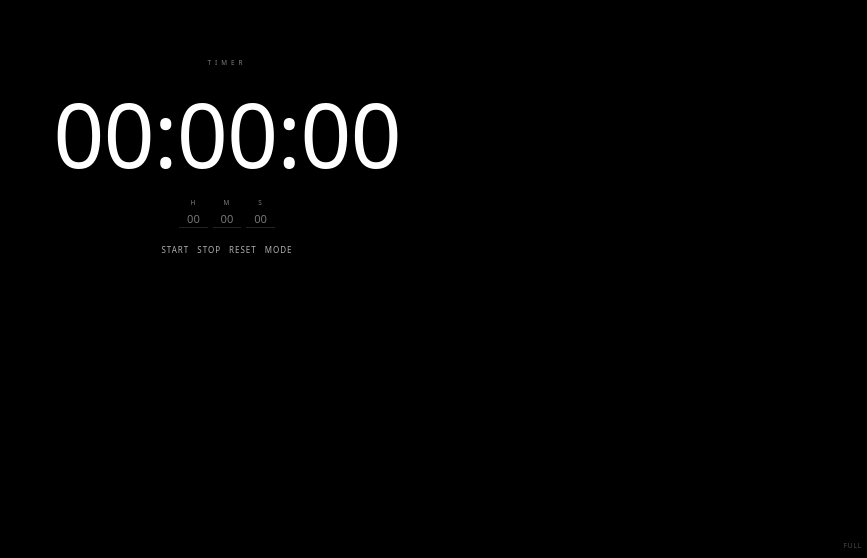
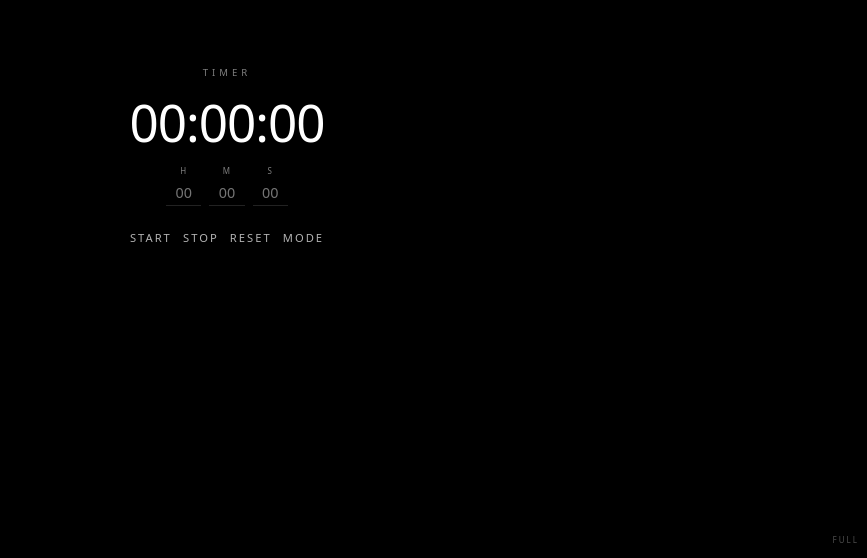
Before and after one commit to theo-forecast/timer, a plain HTML site: page index.html in a window 1280 px wide. Shown: the part 242-800 px from the top of the page, without its empty margins (413-1280 px from the left). Drawn offline with Linux system fonts and the light colour scheme.

Commit message:
Update index.html

```diff
--- a/index.html
+++ b/index.html
@@ -2,12 +2,12 @@
     <style>
         * {margin:0;padding:0;box-sizing:border-box}
         body {background:#000;color:#fff;overflow:hidden}
-        #display {font-size:7vw;font-weight:200;letter-spacing:-1px}
-        #mode {font-size:.4rem;letter-spacing:4px;opacity:.5;margin-bottom:.3rem}
+        #display {font-size:4vw;font-weight:200;letter-spacing:-1px}
+        #mode {font-size:.6rem;letter-spacing:4px;opacity:.5;margin-bottom:.5rem}
         .inputs {
             display:flex;
-            gap:.3rem;
-            margin:.3rem 0;
+            gap:.5rem;
+            margin:.5rem 0;
         }
         .input-group {
             display:flex;
@@ -15,10 +15,10 @@
             align-items:center;
         }
         .input-group label {
-            font-size:.4rem;
+            font-size:.5rem;
             letter-spacing:1px;
             opacity:.5;
-            margin-bottom:.1rem;
+            margin-bottom:.2rem;
         }
         input {
             background:0;
@@ -26,10 +26,10 @@
             border-bottom:1px solid #222;
             color:#fff;
             font:inherit;
-            font-size:.7rem;
+            font-size:.9rem;
             text-align:center;
-            width:1.8rem;
-            padding:.1rem;
+            width:2.2rem;
+            padding:.2rem;
             transition:.3s;
             -moz-appearance:textfield;
         }
@@ -39,16 +39,16 @@
             margin:0;
         }
         input:focus {outline:0;border-color:#444}
-        .btns {display:flex;gap:.5rem;margin-top:.5rem}
+        .btns {display:flex;gap:.7rem;margin-top:.7rem}
         button {
             background:0;border:0;color:#fff;
-            font:inherit;font-size:.5rem;
-            letter-spacing:1px;opacity:.7;
+            font:inherit;font-size:.7rem;
+            letter-spacing:2px;opacity:.7;
             cursor:pointer;transition:.2s;
-            text-transform:uppercase;padding:.2rem 0
+            text-transform:uppercase;padding:.3rem 0
         }
         button:hover {opacity:1}
-        #fs {position:fixed;bottom:.3rem;right:.3rem;opacity:.3;font-size:.4rem}
+        #fs {position:fixed;bottom:.5rem;right:.5rem;opacity:.3;font-size:.5rem}
     </style>
 
     <div id="mode">TIMER</div>
```
